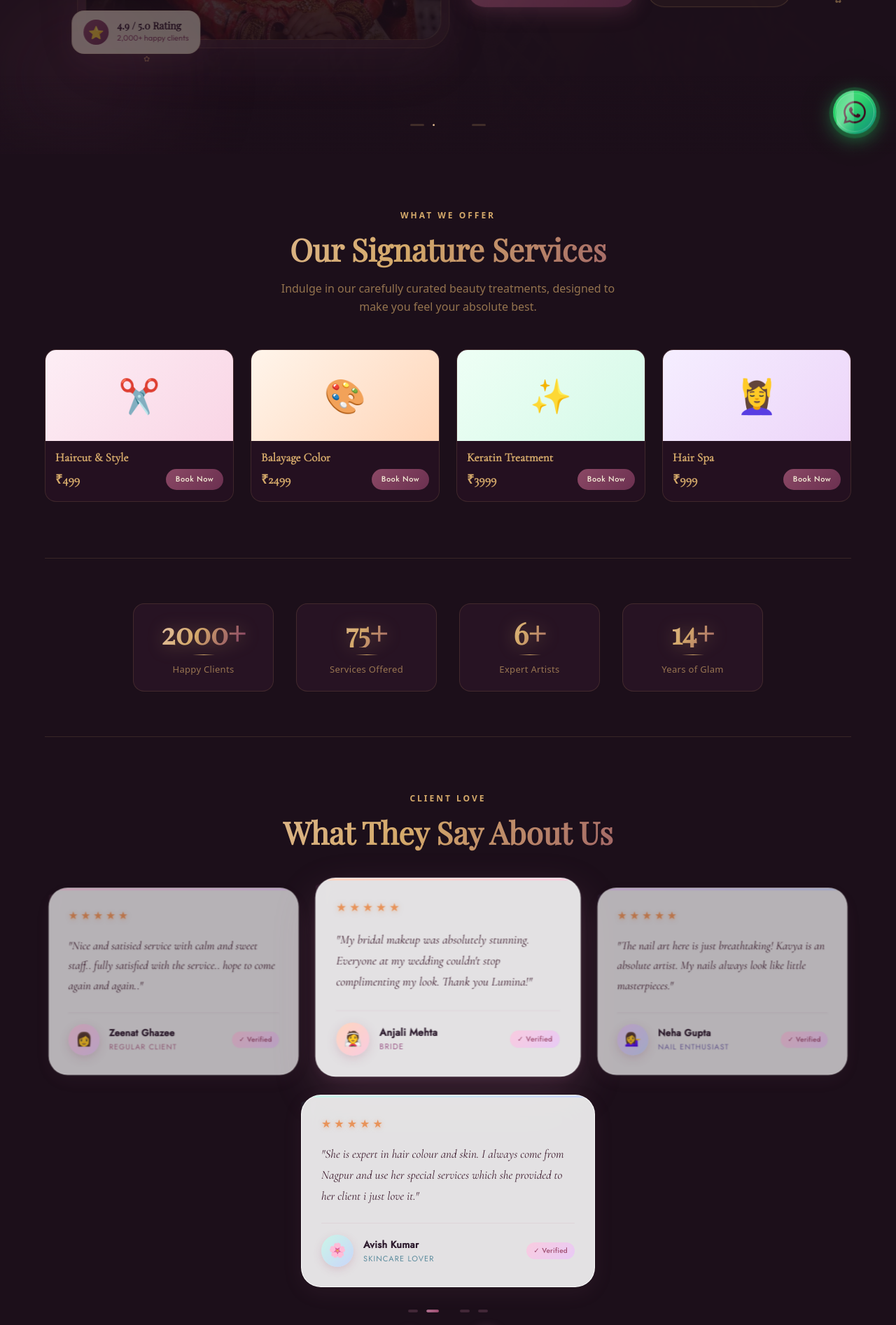
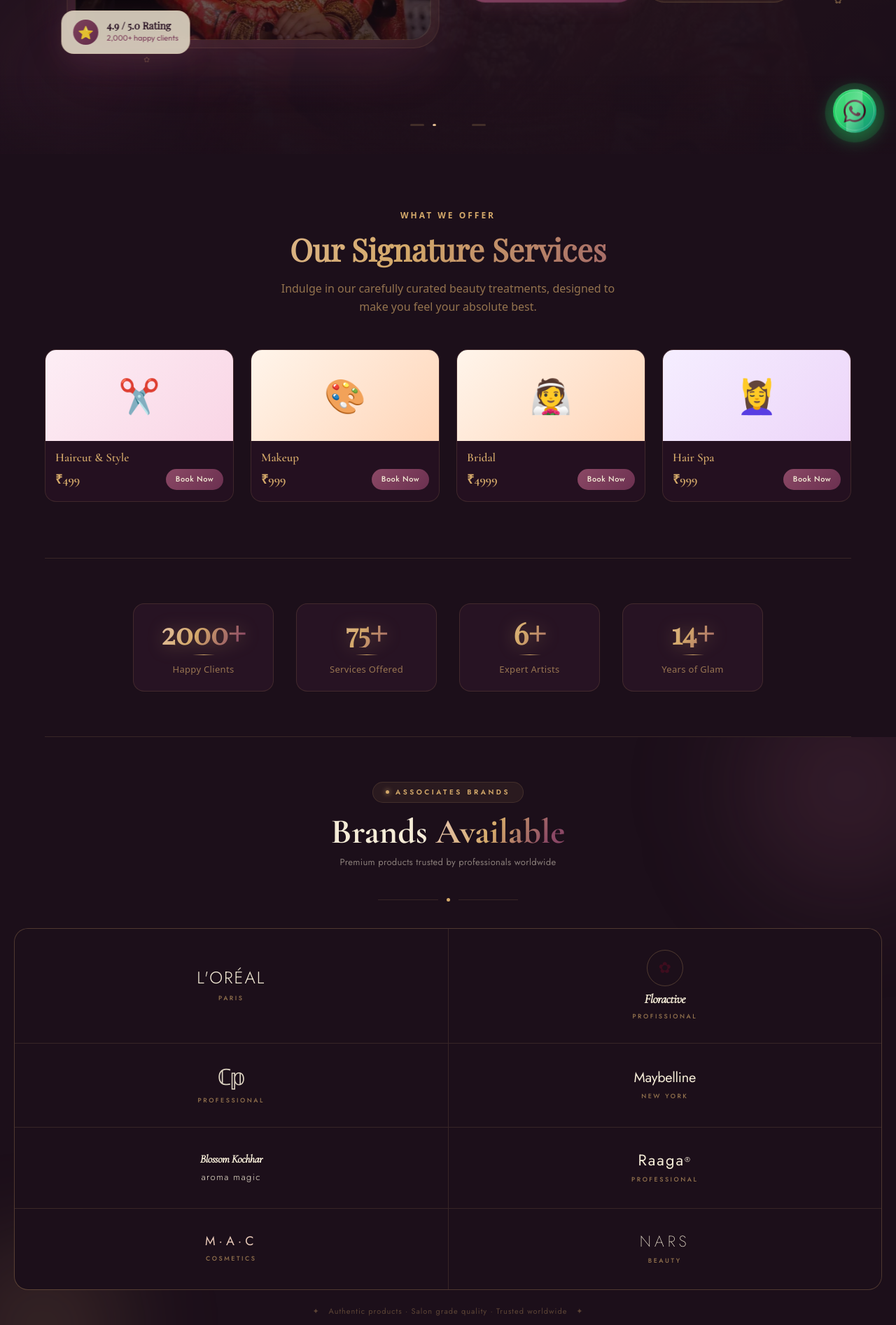
Before and after one commit to aextureservices-hub/rashmi-salon, a React (Vite) app in the folder salon/: page / in a window 1280 px wide. Shown: the part 580-2473 px from the top of the page at 70% size. Built offline with nearby package versions, Linux system fonts and the light colour scheme; a web font is replaced by a local one.

Commit message:
the all is done

```diff
--- /dev/null
+++ b/salon/src/components/sections/Brand.tsx
@@ -0,0 +1,246 @@
+
+import { P } from '../../utils/palette';
+
+const CSS = `
+@import url('https://fonts.googleapis.com/css2?family=Cormorant+Garamond:ital,wght@0,600;0,700;1,400&family=Jost:wght@300;400;500;600&display=swap');
+
+.br *, .br *::before, .br *::after { box-sizing: border-box; margin: 0; padding: 0; }
+.br {
+  font-family: 'Jost', sans-serif;
+  background: ${P.bg};
+  padding: 64px 20px 72px;
+  position: relative;
+  overflow: hidden;
+}
+
+/* Ambient blobs */
+.br-blob1 {
+  position: absolute; top: -80px; right: -80px;
+  width: 300px; height: 300px; border-radius: 50%;
+  background: ${P.glow}; filter: blur(80px); pointer-events: none;
+}
+.br-blob2 {
+  position: absolute; bottom: -60px; left: -60px;
+  width: 240px; height: 240px; border-radius: 50%;
+  background: ${P.glowGold}; filter: blur(70px); pointer-events: none;
+}
+
+/* Tag */
+.br-tag-row { display: flex; justify-content: center; margin-bottom: 14px; }
+.br-tag {
+  display: inline-flex; align-items: center; gap: 9px;
+  font-size: 10px; letter-spacing: 3.5px; text-transform: uppercase;
+  color: ${P.textGold}; font-weight: 600;
+  background: rgba(212,169,106,0.08);
+  border: 1px solid ${P.border};
+  border-radius: 50px; padding: 6px 18px;
+}
+.br-tag-dot {
+  width: 5px; height: 5px; border-radius: 50%;
+  background: ${P.gold}; box-shadow: 0 0 7px ${P.gold};
+}
+
+/* Heading */
+.br-heading {
+  font-family: 'Cormorant Garamond', serif;
+  font-size: clamp(34px, 6vw, 50px); font-weight: 700;
+  text-align: center; line-height: 1.1;
+  color: ${P.text}; margin-bottom: 6px;
+  position: relative; z-index: 1;
+}
+.br-heading span {
+  background: ${P.gradGold};
+  -webkit-background-clip: text; -webkit-text-fill-color: transparent; background-clip: text;
+}
+.br-sub {
+  text-align: center; font-size: 13px;
+  color: ${P.textMuted}; margin-bottom: 40px; letter-spacing: 0.3px;
+  position: relative; z-index: 1;
+}
+
+/* Gold rule */
+.br-rule {
+  display: flex; align-items: center; gap: 12px;
+  margin: 0 auto 38px; max-width: 200px; position: relative; z-index: 1;
+}
+.br-rule-line { flex: 1; height: 1px; background: ${P.border}; }
+.br-rule-dot { width: 5px; height: 5px; border-radius: 50%; background: ${P.gold}; }
+
+/* Grid */
+.br-grid {
+  display: grid; grid-template-columns: 1fr 1fr;
+  gap: 1px;
+  background: ${P.border};
+  border: 1px solid ${P.border};
+  border-radius: 20px; overflow: hidden;
+  position: relative; z-index: 1;
+}
+
+/* Brand cell */
+.br-cell {
+  background: ${P.bg};
+  padding: 30px 16px;
+  display: flex; flex-direction: column;
+  align-items: center; justify-content: center;
+  gap: 8px; min-height: 115px;
+  transition: background 0.3s;
+  position: relative; cursor: default;
+}
+.br-cell::after {
+  content: ''; position: absolute; inset: 0;
+  background: radial-gradient(ellipse at 50% 50%, rgba(212,169,106,0.05), transparent 70%);
+  opacity: 0; transition: opacity 0.3s; pointer-events: none;
+}
+.br-cell:hover { background: ${P.section}; }
+.br-cell:hover::after { opacity: 1; }
+
+/* Logo text styles */
+.br-logo {
+  font-family: 'Jost', sans-serif;
+  font-size: 22px; font-weight: 700;
+  letter-spacing: -0.5px;
+  color: ${P.text};
+  text-align: center; line-height: 1.15;
+}
+.br-logo--serif {
+  font-family: 'Cormorant Garamond', serif;
+  font-style: italic; font-size: 18px;
+}
+.br-logo--spaced { letter-spacing: 5px; font-weight: 400; font-size: 18px; }
+.br-logo--light { font-weight: 300; }
+
+.br-logo-tag {
+  font-size: 9px; letter-spacing: 2.5px; text-transform: uppercase;
+  color: ${P.textGoldMuted}; font-weight: 500;
+}
+
+/* Circle logo wrap (Floractive) */
+.br-circle {
+  width: 52px; height: 52px; border-radius: 50%;
+  border: 1.5px solid ${P.borderMid};
+  display: flex; align-items: center; justify-content: center;
+  font-size: 22px;
+}
+
+/* Footer note */
+.br-note {
+  text-align: center; font-size: 11px;
+  color: ${P.textGoldFaint};
+  margin-top: 22px; letter-spacing: 1px;
+  position: relative; z-index: 1;
+}
+`;
+
+const BRANDS = [
+  {
+    render: () => (
+      <>
+        <div className="br-logo" style={{ fontSize: 24, letterSpacing: 2, fontWeight: 300 }}>L'ORÉAL</div>
+        <div className="br-logo-tag">Paris</div>
+      </>
+    ),
+  },
+  {
+    render: () => (
+      <>
+        <div className="br-circle">✿</div>
+        <div className="br-logo br-logo--serif">Floractive</div>
+        <div className="br-logo-tag">Profissional</div>
+      </>
+    ),
+  },
+  {
+    render: () => (
+      <>
+        <div className="br-logo" style={{ fontSize: 32, fontWeight: 300, letterSpacing: -2, opacity: 0.9 }}>ℂ𝕡</div>
+        <div className="br-logo-tag">Professional</div>
+      </>
+    ),
+  },
+  {
+    render: () => (
+      <>
+        <div className="br-logo" style={{ fontSize: 20, fontWeight: 400, letterSpacing: -0.3 }}>Maybelline</div>
+        <div className="br-logo-tag">New York</div>
+      </>
+    ),
+  },
+  {
+    render: () => (
+      <>
+        <div className="br-logo br-logo--serif" style={{ fontSize: 16 }}>Blossom Kochhar</div>
+        <div className="br-logo" style={{ fontSize: 13, fontWeight: 300, letterSpacing: 1.5, marginTop: 2 }}>aroma magic</div>
+      </>
+    ),
+  },
+  {
+    render: () => (
+      <>
+        <div className="br-logo" style={{ fontSize: 22, fontWeight: 400, letterSpacing: 2 }}>
+          Raaga<sup style={{ fontSize: 10 }}>®</sup>
+        </div>
+        <div className="br-logo-tag">Professional</div>
+      </>
+    ),
+  },
+  {
+    render: () => (
+      <>
+        <div className="br-logo br-logo--spaced" style={{ color: '#E8C9B8' }}>M·A·C</div>
+        <div className="br-logo-tag">Cosmetics</div>
+      </>
+    ),
+  },
+  {
+    render: () => (
+      <>
+        <div className="br-logo" style={{ fontSize: 22, fontWeight: 200, letterSpacing: 5 }}>NARS</div>
+        <div className="br-logo-tag">Beauty</div>
+      </>
+    ),
+  },
+];
+
+export default function Brand() {
+  return (
+    <>
+      <style>{CSS}</style>
+      <div className="br">
+        <div className="br-blob1" />
+        <div className="br-blob2" />
+
+        {/* Tag */}
+        <div className="br-tag-row">
+          <div className="br-tag">
+            <div className="br-tag-dot" />
+            Associates Brands
+          </div>
+        </div>
+
+        {/* Heading */}
+        <h2 className="br-heading">
+          Brands <span>Available</span>
+        </h2>
+        <p className="br-sub">Premium products trusted by professionals worldwide</p>
+
+        {/* Rule */}
+        <div className="br-rule">
+          <div className="br-rule-line" />
+          <div className="br-rule-dot" />
+          <div className="br-rule-line" />
+        </div>
+
+        {/* Brand grid */}
+        <div className="br-grid">
+          {BRANDS.map((brand, i) => (
+            <div key={i} className="br-cell">
+              {brand.render()}
+            </div>
+          ))}
+        </div>
+
+        <p className="br-note">✦ &nbsp; Authentic products · Salon grade quality · Trusted worldwide &nbsp; ✦</p>
+      </div>
+    </>
+  );
+}
--- a/salon/src/components/sections/Herosection.tsx
+++ b/salon/src/components/sections/Herosection.tsx
@@ -4,23 +4,10 @@
 import image1 from '../../assets/image1.jpg';
 import image2 from '../../assets/bride.jpg';
 import image3 from '../../assets/bride2.jpeg';
+import { P } from '../../utils/palette';
 
 const SLIDE_INTERVAL = 5500;
 
-// ── Palette ────────────────────────────────────────────────────────────────────
-const P = {
-  bg:        '#1C0F1A',
-  section:   '#2E1628',
-  primary:   '#8B4865',
-  gold:      '#D4A96A',
-  blush:     '#E8C9B8',
-  text:      '#F5ECD7',
-  textMuted: 'rgba(245,236,215,0.55)',
-  textFaint: 'rgba(245,236,215,0.3)',
-  border:    'rgba(212,169,106,0.2)',
-  borderMid: 'rgba(212,169,106,0.35)',
-  glow:      'rgba(139,72,101,0.5)',
-};
 
 const SLIDES = [
   {
--- a/salon/src/pages/Home.tsx
+++ b/salon/src/pages/Home.tsx
@@ -9,6 +9,7 @@
 import '../styles/index.css';
 import second from '../assets/faceab.png';
 import thired from '../assets/nailsab.png';
+import Brand from "../components/sections/Brand"
 
 const FEATURED_SERVICES = SERVICES.slice(0, 4);
 
@@ -62,6 +63,8 @@
       </FadeIn>
 
       <div style={DIVIDER} />
+      <Brand />
+
 
       {/* ─── Testimonials ── */}
       <FadeIn>
--- a/salon/src/utils/data.ts
+++ b/salon/src/utils/data.ts
@@ -49,24 +49,24 @@
     gradient: 'linear-gradient(135deg,#FDEEF5,#F9D5E5)',
   },
   {
-    id: 'balayage',
-    category: 'hair',
-    name: 'Balayage Color',
-    description: 'Natural sun-kissed highlights with signature balayage.',
-    price: '₹2499',
-    priceValue: 2499,
+    id: 'makeup',
+    category: 'makeup',
+    name: 'Makeup',
+    description: 'Professional makeup application for any occasion.',
+    price: '₹999',
+    priceValue: 999,
     icon: '🎨',
     gradient: 'linear-gradient(135deg,#FFF5EB,#FFD5B8)',
   },
   {
-    id: 'keratin',
-    category: 'hair',
-    name: 'Keratin Treatment',
-    description: 'Smooth, frizz-free hair for up to 6 months.',
-    price: '₹3999',
-    priceValue: 3999,
-    icon: '✨',
-    gradient: 'linear-gradient(135deg,#EEFFF5,#D5F9E8)',
+    id: 'bridal',
+    category: 'makeup',
+    name: 'Bridal',
+    description: 'Complete bridal transformation with trials.',
+    price: '₹4999',
+    priceValue: 4999,
+    icon: '👰',
+    gradient: 'linear-gradient(135deg,#FFF5EB,#FFD5B8)',
   },
   {
     id: 'hair-spa',
```
